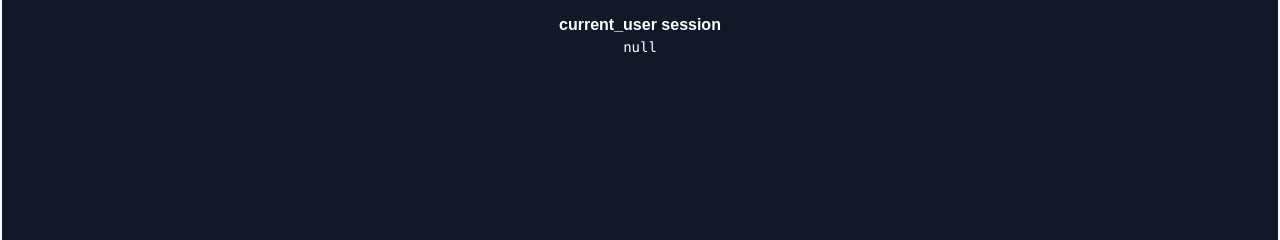
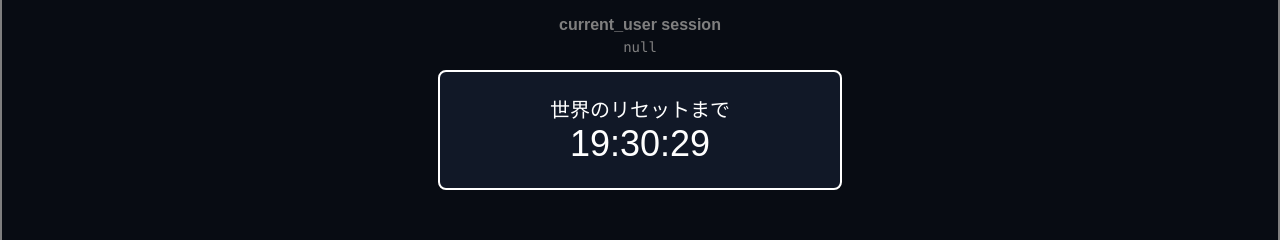
Before and after one commit to g-sawada/kotodama-tree, a Next.js app in the folder front/: page /loggedIn in a window 1280 px wide. Shown: the part 270-510 px from the top of the page. Built offline with nearby package versions, Linux system fonts and the light colour scheme; no server answers; a web font is replaced by a local one.

Commit message:
[add] react-timer-hookを導入し，仮の残り時間表示モーダルを設置

```diff
--- a/front/app/page.tsx
+++ b/front/app/page.tsx
@@ -6,6 +6,7 @@ import { auth } from "@/auth";
 import { setFlashAction } from "@/lib/actions/flash/setFlashAction";
 import redirectToLastVisitRoomAction from "@/lib/actions/user/redirectToLastVisitRoom";
 import { invalidateCache } from "@/lib/actions/maintenance/invalidateCache";
+import ResetTimer from "@/components/layout/ResetTimer";
 
 export default async function Home() {
   const session = await auth();
@@ -37,7 +38,7 @@ export default async function Home() {
   }
 
   const test = await trafficTest();
-
+  const expiryTimestamp = new Date('2025-05-09 00:00:00').toISOString();
   return (
     <>
       <div className="text-4xl text-center">ここはHomeページです</div>
@@ -50,6 +51,10 @@ export default async function Home() {
           // isDisabled={true}
         />
       </div>
+      <div className="my-5">
+        <ResetTimer timestamp={expiryTimestamp}/>
+      </div>
+
       <div className="my-4">
         <p className="flex justify-center font-bold">current_user session</p>
         <pre className="flex justify-center text-sm">{JSON.stringify(session, null, 2)}</pre>
--- a/front/components/layout/DropdownMenu.tsx
+++ b/front/components/layout/DropdownMenu.tsx
@@ -3,6 +3,8 @@
 import { useState } from 'react'
 import Link from 'next/link';
 import SignOutButton from '../ui/authButton/SignOutButton';
+import ResizeModal from '../ui/ResizeModal';
+import ResetTimer from './ResetTimer';
 
 export default function Dropdown({ userId }: { userId: string | null }) {
 	const [isOpen, setIsOpen] = useState<boolean>(false);
@@ -41,18 +43,18 @@ export default function Dropdown({ userId }: { userId: string | null }) {
 							<Link href={'#'} onClick={closeMenu} className=''>お問い合わせ</Link>
 						</>
 					)}
-						{/* {
-								menuItems.map(item =>
-										<Link
-												key={item.route}
-												className="hover:bg-zinc-300 hover:text-zinc-500 px-4 py-1"
-												href={item?.route || ''}
-												onClick={toggle}
-										>{item.title}</Link>
-								)
-						} */}
 				</div>
 			</div>
+
+			<ResizeModal isOpen={true}>
+				<p className='flex justify-center text-xl'>
+					世界のリセットまで
+				</p>
+				<p className='text-4xl'>
+					<ResetTimer	timestamp={new Date('2025-04-30 00:00:00').toISOString()}/>
+				</p>
+			</ResizeModal>
+
 			{/* メニュー外をクリックして閉じるための透過スクリーン */}
 			{ isOpen ?
 				<div
--- /dev/null
+++ b/front/components/layout/ResetTimer.tsx
@@ -0,0 +1,27 @@
+"use client"
+
+import { useTimer } from "react-timer-hook"
+
+export default function ResetTimer({timestamp}: {timestamp: string}) {
+  const expiryTimestamp = new Date(timestamp);
+
+  const {
+    seconds,
+    minutes,
+    hours,
+    days
+  } = useTimer({ expiryTimestamp });
+
+  const padZero = (num: number) => {
+    return num.toString().padStart(2, '0');
+  }
+  return (
+    <div style={{textAlign: 'center'}}>
+      <div className="">
+        <span>{padZero(days * 24 + hours)}</span>
+        :<span>{padZero(minutes)}</span>
+        :<span>{padZero(seconds)}</span>
+      </div>
+    </div>
+  );
+}
--- a/front/package.json
+++ b/front/package.json
@@ -12,10 +12,11 @@
   "dependencies": {
     "embla-carousel-react": "^8.5.2",
     "next": "15.1.6",
+    "next-auth": "^5.0.0-beta.25",
     "primereact": "^10.9.2",
-    "next-auth": "^5.0.0-beta.25",
     "react": "^19.0.0",
-    "react-dom": "^19.0.0"
+    "react-dom": "^19.0.0",
+    "react-timer-hook": "^4.0.5"
   },
   "devDependencies": {
     "@eslint/eslintrc": "^3",
```
Also changed, not shown: 1 other file (tests, documents, lock files or other folders).
